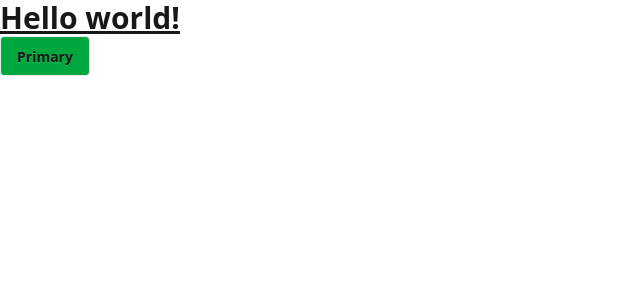
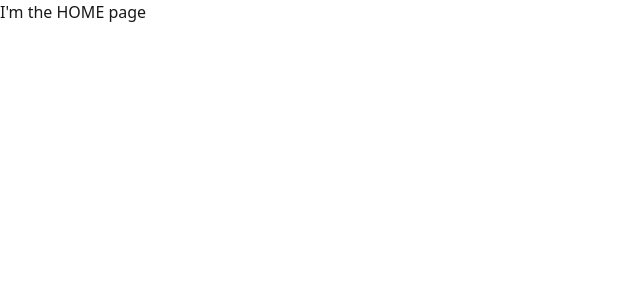
Before and after one commit to CruzFM/cruz-verifarma-challenge, a Nuxt app: page /home in a window 1280 px wide. Shown: the top 300 px of the page, without its empty margins (0-640 px from the left). Built offline with nearby package versions, Linux system fonts and the light colour scheme.

Commit message:
F-324 - Basic routing implemented. Basic redirection from '/' to '/home' implemented. Meant to correct.

```diff
--- a/app/app.vue
+++ b/app/app.vue
@@ -1,12 +1,14 @@
-<script setup>
+<script setup lang="ts">
 
+//This is meant to be replaced by a proper redirect in the server
+//But for the sake of the challenge, I'm doing it here
+const route = useRoute()
+
+if (route.path === '/') {
+  navigateTo('/home', { redirectCode: 301, replace: true })
+}
 </script>
 
 <template>
-  <div>
-    <h1 class="text-3xl font-bold underline">
-      Hello world!
-    </h1>
-    <button class="btn bg-green-600">Primary</button>
-  </div>
+  <NuxtPage />
 </template>
--- /dev/null
+++ b/app/pages/details/[id].vue
@@ -0,0 +1,4 @@
+<script lang="ts"></script>
+<template>
+    <div>I'm the details page {{ $route.params.id }}</div>
+</template>
--- /dev/null
+++ b/app/pages/home.vue
@@ -0,0 +1,5 @@
+<script lang="ts">
+</script>
+<template>
+    <div>I'm the HOME page</div>
+</template>
--- /dev/null
+++ b/app/pages/login.vue
@@ -0,0 +1,5 @@
+<script lang="ts">
+</script>
+<template>
+    <div>I'm the friggin login</div>
+</template>
--- /dev/null
+++ b/app/pages/search/[value].vue
@@ -0,0 +1,6 @@
+<script lang="ts">
+
+</script>
+<template>
+    <div>I'm the SEARCH {{ $route.params.value }} page</div>
+</template>
```
